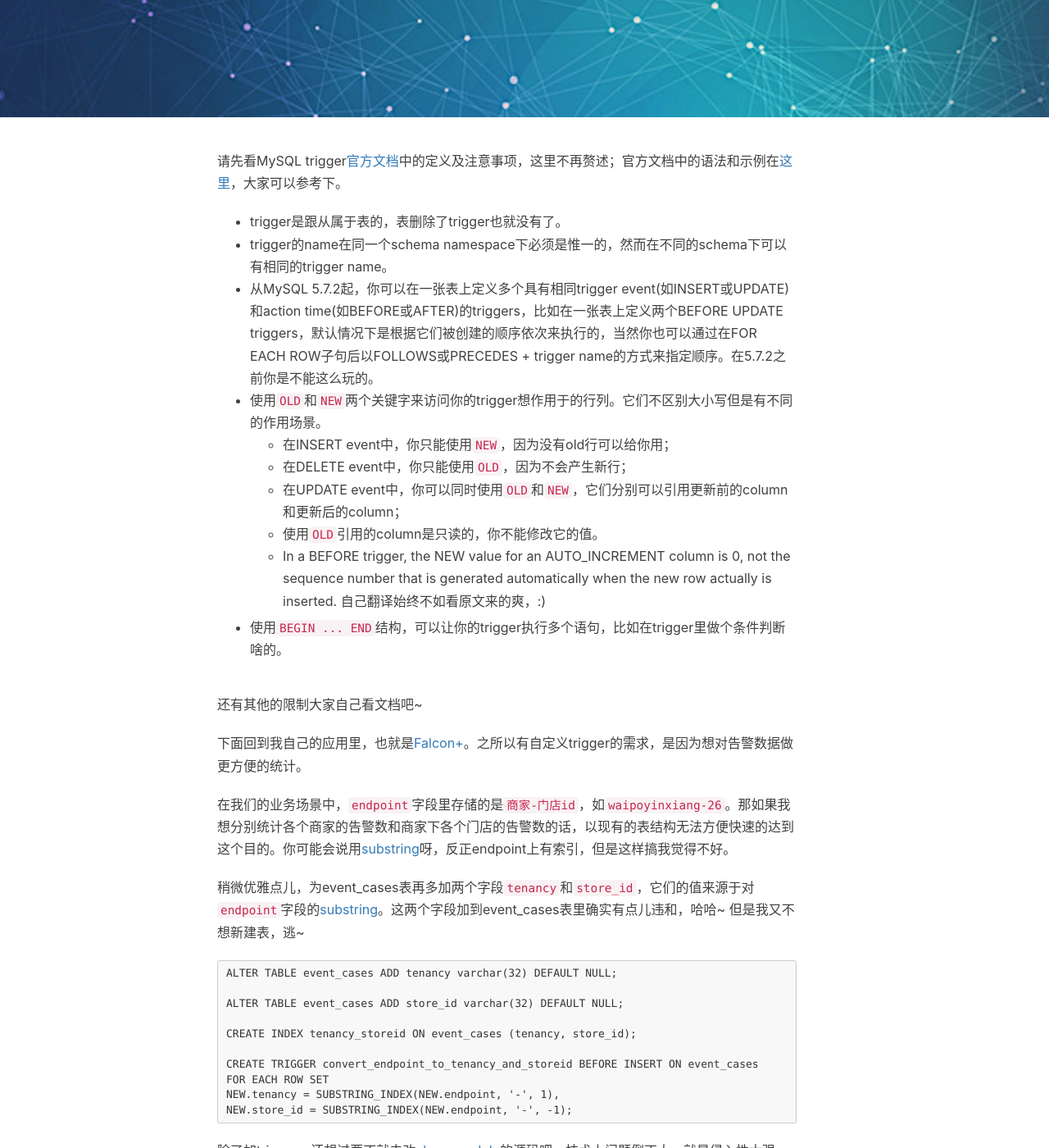
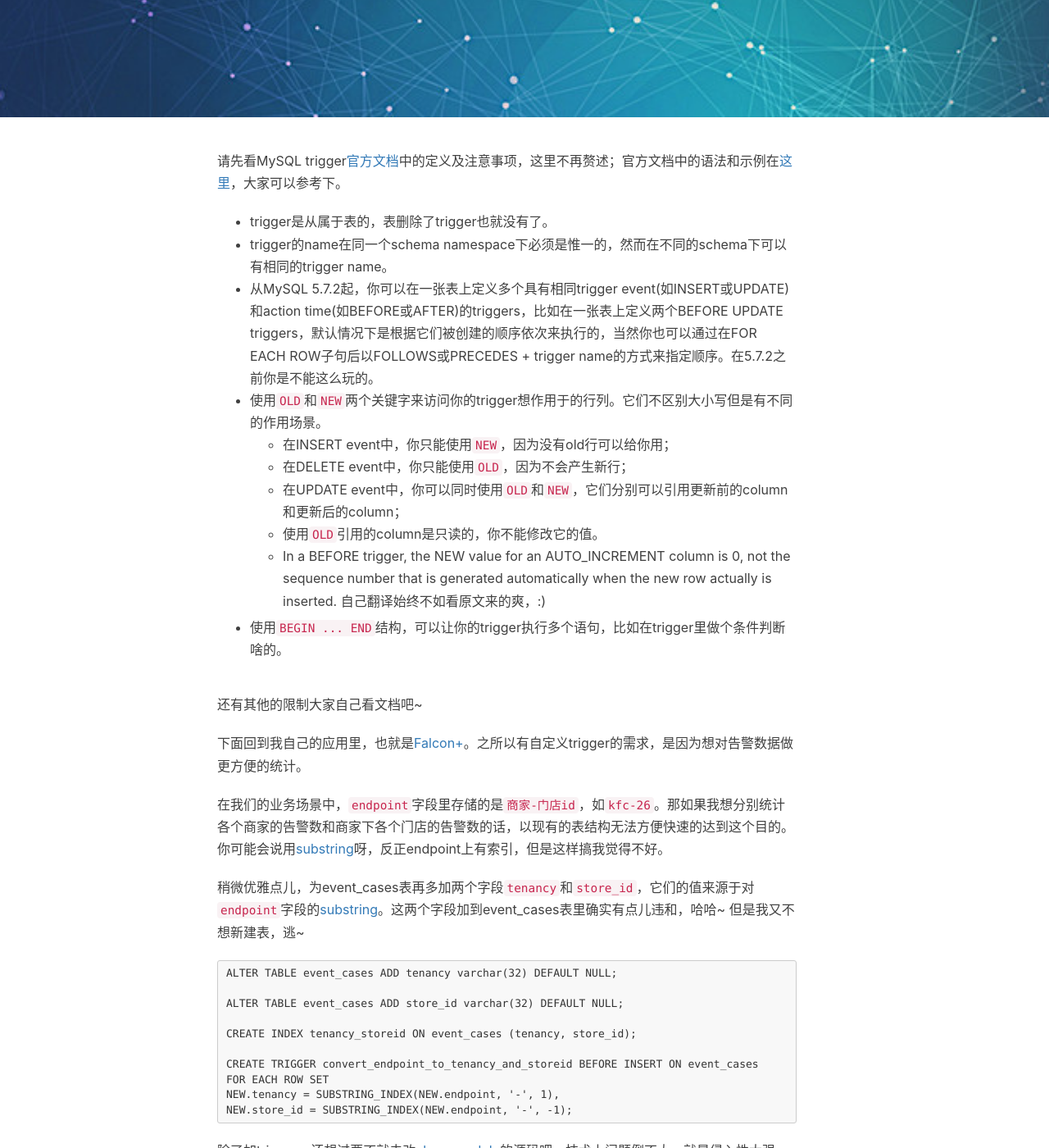
Before and after one commit to yuandghn/yuandghn.github.io, a Jekyll site: the page built from _posts/2017-06-29-a-simple-example-on-mysql-trigger.markdown, in a window 1280 px wide and 1400 px high, scrolled down 374 px. Shown: the whole window at 82% size. Built offline with Jekyll 4.4.1, drawn with Linux system fonts in a browser that asks for light colours; nearby versions of some CDN libraries; comment, search, counter and statistics services are not loaded.

Commit message:
Make content better

````diff
--- a/_posts/2017-06-07-install-opentsdb.markdown
+++ b/_posts/2017-06-07-install-opentsdb.markdown
@@ -71,6 +71,10 @@ tags:
 7. Access the TSD's web interface through [http://127.0.0.1:4242](http://127.0.0.1:4242)
 
     ![opentsdb-web-gui](/img/in-post/install-opentsdb/opentsdb-is-running.png)
+8. Running opentsdb as background job if you want to. Logs will go into nohup.out file.
+```
+nohup ./build/tsdb tsd &
+```
 
 If you want to integrate OpenTSDB with Open-Falcon, please turn it on in the Open-Falcon's transfer.json file.
 ```
--- a/_posts/2017-06-29-a-simple-example-on-mysql-trigger.markdown
+++ b/_posts/2017-06-29-a-simple-example-on-mysql-trigger.markdown
@@ -12,7 +12,7 @@ tags:
 ---
 请先看MySQL trigger[官方文档](https://dev.mysql.com/doc/refman/5.7/en/triggers.html)中的定义及注意事项，这里不再赘述；官方文档中的语法和示例在[这里](https://dev.mysql.com/doc/refman/5.7/en/trigger-syntax.html)，大家可以参考下。
 
-* trigger是跟从属于表的，表删除了trigger也就没有了。
+* trigger是从属于表的，表删除了trigger也就没有了。
 * trigger的name在同一个schema namespace下必须是惟一的，然而在不同的schema下可以有相同的trigger name。
 * 从MySQL 5.7.2起，你可以在一张表上定义多个具有相同trigger event(如INSERT或UPDATE)和action time(如BEFORE或AFTER)的triggers，比如在一张表上定义两个BEFORE UPDATE triggers，默认情况下是根据它们被创建的顺序依次来执行的，当然你也可以通过在FOR EACH ROW子句后以FOLLOWS或PRECEDES + trigger name的方式来指定顺序。在5.7.2之前你是不能这么玩的。
 * 使用`OLD`和`NEW`两个关键字来访问你的trigger想作用于的行列。它们不区别大小写但是有不同的作用场景。
@@ -27,7 +27,7 @@ tags:
 
 下面回到我自己的应用里，也就是[Falcon+](https://github.com/open-falcon/falcon-plus)。之所以有自定义trigger的需求，是因为想对告警数据做更方便的统计。
 
-在我们的业务场景中，`endpoint`字段里存储的是`商家-门店id`，如`waipoyinxiang-26`。那如果我想分别统计各个商家的告警数和商家下各个门店的告警数的话，以现有的表结构无法方便快速的达到这个目的。你可能会说用[substring](https://dev.mysql.com/doc/refman/5.7/en/string-functions.html#function_substring-index)呀，反正endpoint上有索引，但是这样搞我觉得不好。
+在我们的业务场景中，`endpoint`字段里存储的是`商家-门店id`，如`kfc-26`。那如果我想分别统计各个商家的告警数和商家下各个门店的告警数的话，以现有的表结构无法方便快速的达到这个目的。你可能会说用[substring](https://dev.mysql.com/doc/refman/5.7/en/string-functions.html#function_substring-index)呀，反正endpoint上有索引，但是这样搞我觉得不好。
 
 稍微优雅点儿，为event_cases表再多加两个字段`tenancy`和`store_id`，它们的值来源于对`endpoint`字段的[substring](https://dev.mysql.com/doc/refman/5.7/en/string-functions.html#function_substring-index)。这两个字段加到event_cases表里确实有点儿违和，哈哈~ 但是我又不想新建表，逃~
 
````
